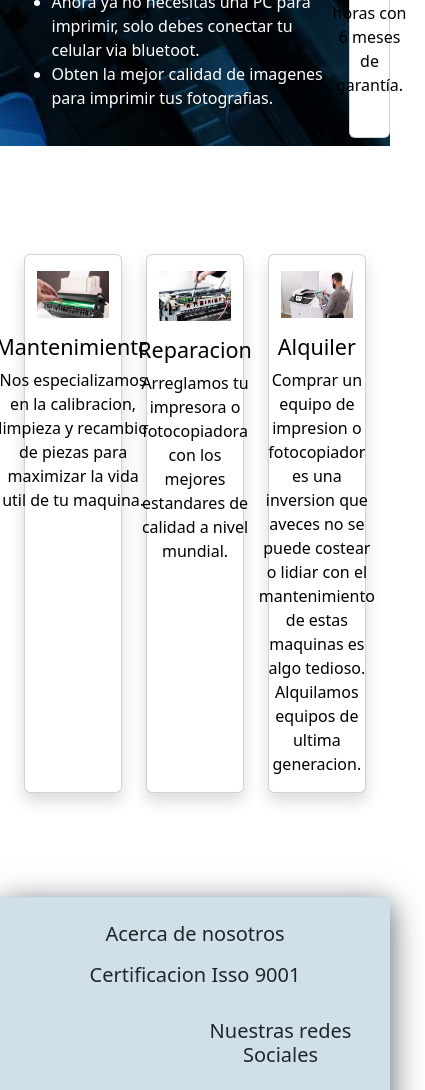
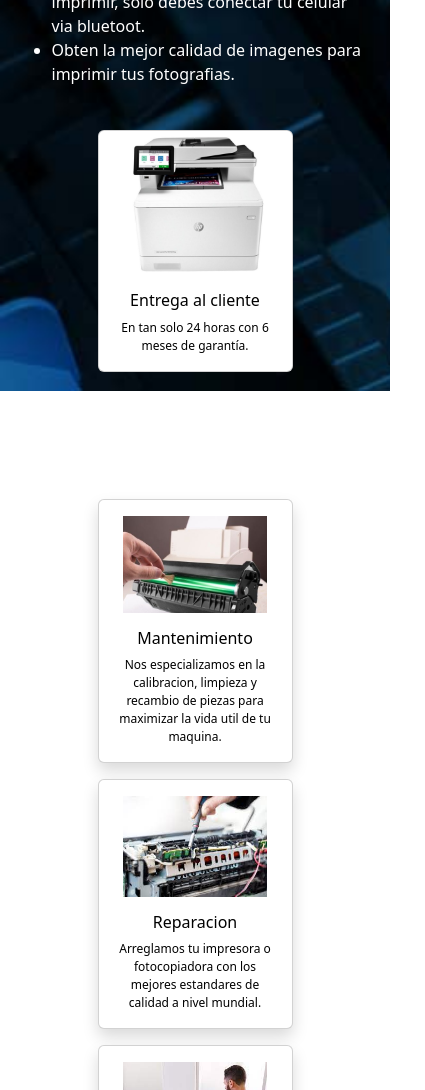
Before and after one commit to Ezekl22/desarrolloWeb, a plain HTML site: page index.html in a window 390 px wide. Shown: the part 426-1516 px from the top of the page, 425 px wide, since content can reach past the window. Drawn offline with nearby package versions, Linux system fonts and the light colour scheme.

Commit message:
responsive-index
hago responsive la pantalla index

```diff
--- a/index.html
+++ b/index.html
@@ -10,7 +10,7 @@
     <link rel="stylesheet" href="./styles/style.css">
 </head>
 
-<body class="d-flex flex-column min-vh-100">
+<body class="d-flex flex-column">
     <nav class="navbar navbar-expand-lg shadow border-bottom p-3 mb-5">
         <section class="container-fluid">
             <a class="navbar-brand nav__icon-color" href="./index.html">
@@ -56,21 +56,21 @@
                 </li>
             </ul>
         </section>
-        <section class="card w-25 my-2 d-flex align-items-center">
+        <section class="card w-25 my-2 d-flex align-items-center header__card">
             <img src="./img/ImpresoraLaser.jpeg" class="w-75" alt="...">
             <div class="card-body text-center">
-                <h4 class="card-title header__card-text">Entrega al cliente</h4>
-                <p class="card-text header__card-text">En tan solo 24 horas con 6 meses de garantía.</p>
+                <h4 class="card-title card__text">Entrega al cliente</h4>
+                <p class="card-text card__text">En tan solo 24 horas con 6 meses de garantía.</p>
             </div>
         </section>
     </header>
-    <main class="col">
+    <main class="d-flex flex-column">
         <section class="d-flex flex-row main__cont-cards mb-5">
             <a href="./reparacionMantenimiento.html" class="card shadow w-25 my-2 d-flex flex-column align-items-center main__card">
                 <img src="./img/mantenimiento-impresoras.jpg" class="w-75 mt-3" alt="...">
                 <div class="card-body">
-                    <h4 class="card-title header__card-text">Mantenimiento</h4>
-                    <p class="card-text header__card-text">
+                    <h4 class="card-title card__text">Mantenimiento</h4>
+                    <p class="card-text card__text">
                         Nos especializamos en la calibracion, limpieza y recambio de piezas para maximizar la vida util de tu
                         maquina.
                     </p>
@@ -79,8 +79,8 @@
             <a href="./reparacionMantenimiento.html" class="card w-25 my-2 shadow d-flex flex-column align-items-center main__card">
                 <img src="./img/reparaciones.jpeg" class="w-75 mt-3" alt="...">
                 <div class="card-body">
-                    <h4 class="card-title header__card-text">Reparacion</h4>
-                    <p class="card-text header__card-text">
+                    <h4 class="card-title card__text">Reparacion</h4>
+                    <p class="card-text card__text">
                         Arreglamos tu impresora o fotocopiadora con los mejores estandares de calidad a
                         nivel mundial.
                     </p>
@@ -89,8 +89,8 @@
             <a href="./reparacionMantenimiento.html" class="card w-25 my-2 shadow d-flex flex-column align-items-center main__card">
                 <img src="./img/alquilerIndex.jpeg" class="w-75 mt-3" alt="...">
                 <div class="card-body">
-                    <h4 class="card-title header__card-text">Alquiler</h4>
-                    <p class="card-text header__card-text">
+                    <h4 class="card-title card__text">Alquiler</h4>
+                    <p class="card-text card__text">
                         Comprar un equipo de impresion o fotocopiador es una inversion que aveces no se puede costear o
                         lidiar con el mantenimiento de estas maquinas es algo tedioso.
                         Alquilamos equipos de ultima generacion.
@@ -101,17 +101,17 @@
     </main>
     <footer class="text-center text-lg-start mt-5">
         <div class="container p-4">
-            <div class="row">
-                <div class="col-lg-6 col-md-12 mb-4 mb-md-0">
+            <div class="d-flex flex-row">
+                <div class="col-lg-6 mb-4 mb-md-0">
                     <h5 class="footer__text">
                         <a href="./acercaNosotros.html" class="link footer__link">Acerca de nosotros</a>
                     </h5>
-                    <h5>
+                    <h5 class="footer__text">
                         Certificacion Isso 9001
                     </h5>
                 </div>
-                <div class="col-lg-6 col-md-12 mb-4 mb-md-0">
-                    <h5 class="w-50 ms-auto mb-4">Nuestras redes Sociales</h5>
+                <div class="col-lg-6 mb-4 mb-md-0 footer__social">
+                    <h5 class="w-50 ms-auto mb-4 footer__text">Nuestras redes Sociales</h5>
                     <div class="w-50 ms-auto">
                         <a href="" class="me-4 link-secondary footer__socialNetwork">
                             <img src="./img/facebook-icon.svg" alt="" class="footer__socialNetwork-img">
@@ -137,135 +137,3 @@
 </body>
 
 </html>
-
-
-
-<!-- <!DOCTYPE html>
-<html lang="en">
-
-<head>
-    <meta charset="UTF-8">
-    <meta http-equiv="X-UA-Compatible" content="IE=edge">
-    <meta name="viewport" content="width=device-width, initial-scale=1.0">
-    <title>Integral service</title>
-    <link rel="stylesheet" href="styles/style.css">
-</head>
-
-<body>
-    <nav>
-        <a class="inlineBlock" href="./index.html">
-            <ul class="inlineBlock">
-                <li>
-                    <img src="./img/logo.png" alt="">
-                </li>
-                <li>
-                    <h3>
-                        Integral service
-                    </h3>
-                </li>
-            </ul>
-        </a>
-        <ul id="opciones">
-            <li>
-                <a href="./productos.html">Productos</a>
-            </li>
-            <li>
-                <a href="./reparacionMantenimiento.html">Reparacion y mantenimiento</a>
-            </li>
-            <li>
-                <a href="./alquiler.html">Alquiler</a>
-            </li>
-        </ul>
-    </nav>
-
-    <header class=" maxWidth espaciadoHFlex row">
-        <section class="col centradoVFlex espaciadoHFlex">
-            <article class="maxWidth justifyCenter row">
-                <h2 class="centradoHorizontal">Impresoras laser</h2>
-            </article>
-            <ul class="">
-                <li>
-                    Impresoras con la ultima tecnologia.
-                </li>
-                <li>
-                    plasma en papel todos los documentos que necesites ahorrando hasta un 50 % en tinta por hoja.
-                </li>
-                <li>
-                    Ahora ya no necesitas una PC para imprimir, solo debes conectar tu celular via bluetoot.
-                </li>
-                <li>
-                    Obten la mejor calidad de imagenes para imprimir tus fotografias.
-                </li>
-            </ul>
-        </section>
-        <section id="imgHeader" class="row">
-            <article class="col alignCenter boxShadow">
-                <img src="./img/ImpresoraLaser.jpeg" alt="" class="">
-                <h4>Entrega al cliente</h4>
-                <p>En tan solo 24 horas con 6 meses de garantía.</p>
-            </article>
-        </section>
-
-    </header>
-
-    <main class="col">
-        <section class="row espaciadoHFlex">
-            <article class="servicios col alignCenter boxShadow">
-                <img src="./img/mantenimiento-impresoras.jpg" alt="" class="imgServicios">
-                <a href="./reparacionMantenimiento.html" class="sinDecoracion">Mantenimiento</a>
-                <p>
-                    Nos especializamos en la calibracion, limpieza y recambio de piezas para maximizar la vida util de tu
-                    maquina.
-                </p>
-            </article>
-            <article class="servicios col alignCenter boxShadow">
-                <img src="./img/reparaciones.jpeg" alt="" class="imgServicios">
-                <a href="./reparacionMantenimiento.html" class="sinDecoracion marginServicios">Reparacion</a>
-                <p>Arreglamos tu impresora o fotocopiadora con los mejores estandares de calidad a nivel mundial.</p>
-            </article>
-            <article class="col servicios alignCenter boxShadow">
-                <img src="./img/alquilerIndex.jpeg" alt="" class="imgServicios">
-                <a href="./alquiler.html" class="sinDecoracion">Alquiler</a>
-                <p>
-                    Comprar un equipo de impresion o fotocopiador es una inversion que aveces no se puede costear o
-                    lidiar con el mantenimiento de estas maquinas es algo tedioso.
-                    Alquilamos equipos de ultima generacion.
-                </p>
-            </article>
-        </section>
-    </main>
-
-    <footer>
-        <div class="inlineBlock separacionI">
-            <h4 class="">
-                <a href="./acercaNosotros.html">Acerca de nosotros</a>
-            </h4>
-            <h4 class="">
-                Certificacion Isso 9001
-            </h4>
-        </div>
-        <div id="contRedes" class="inlineBlock">
-            <h4 class="">
-                Nuestras redes Sociales
-            </h4>
-            <div id="redes" class="separacionD inlineBlock">
-                <div class="separacionD inlineBlock">
-                    <a href="" class="sinDecoracion separacionD inlineBlock">
-                        <img src="./img/facebook-icon.svg" alt="">
-                    </a>
-                    <a href="" class="sinDecoracion separacionD inlineBlock">
-                        <img src="./img/twitter-icon.svg" alt="">
-                    </a>
-                    <a href="" class="sinDecoracion separacionD inlineBlock">
-                        <img src="./img/instagram-icon.svg" alt="">
-                    </a>
-                    <a href="" class=" sinDecoracion inlineBlock">
-                        <img src="./img/whatsApp-icon.svg" alt="">
-                    </a>
-                </div>
-            </div>
-        </div>
-    </footer>
-</body>
-
-</html> -->
--- a/styles/style.css
+++ b/styles/style.css
@@ -1,4 +1,6 @@
-
+html{
+    width: 100%;
+}
 body{
     margin: 0px;
 }
@@ -53,7 +55,7 @@ body{
 }
 
 .footer__text{
-    margin-bottom: 5%;
+    margin-bottom: 5% !important;
 }
 
 .footer__socialNetwork{
@@ -68,6 +70,63 @@ body{
     justify-content: space-evenly;
 }
 
+@media (max-width: 767px) {
+    .main__nosotros{
+        flex-wrap: wrap;
+    }
+
+    header{
+        flex-direction: column;
+        align-items: center;
+    }
+
+    .header__card{
+        width: 50% !important;
+        margin-bottom: 5% !important;
+    }
+
+    .card-title{
+        font-size: 16px !important;
+    }
+
+    .card__text{
+        font-size: 12px
+    }
+
+    .footer__text{
+        font-size: 16px
+    }
+
+    .footer__social{
+        width: 66%;
+    }
+
+    .footer__social h5{
+        width: 75% !important;
+    }
+
+    .footer__social div{
+        width: 68% !important;
+    }
+
+    .main__cont-cards{
+        flex-direction: column !important;
+        align-items: center;
+    }
+
+    .main__card{
+        width: 50% !important;
+    }
+}
+@media (min-width: 1200px) {
+    .main__nosotros{
+        flex-wrap: nowrap;
+    }
+}
+
+.card__text{
+    color: black;
+}
 /*-----------------index---------------------*/
 
 .header__description{
@@ -77,10 +136,6 @@ body{
 
 .header__card-img{
     width: 15%;
-}
-
-.header__card-text{
-    color: black;
 }
 
 .main__cont-cards{
```
